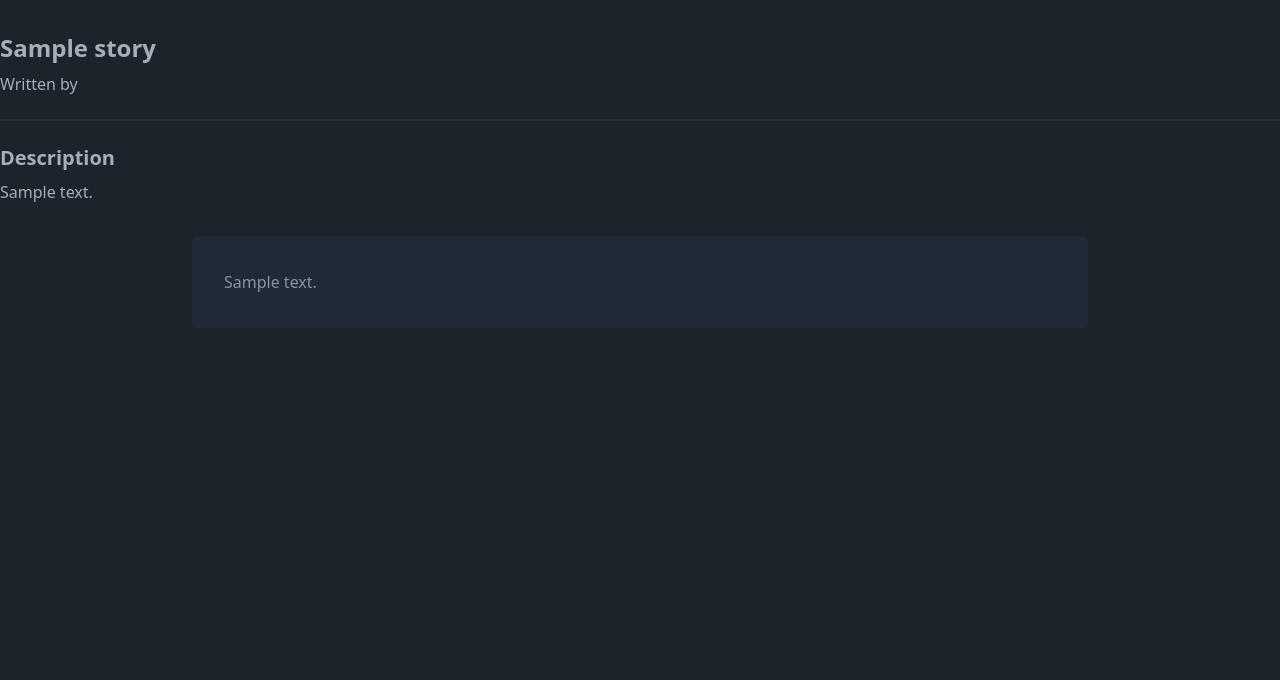
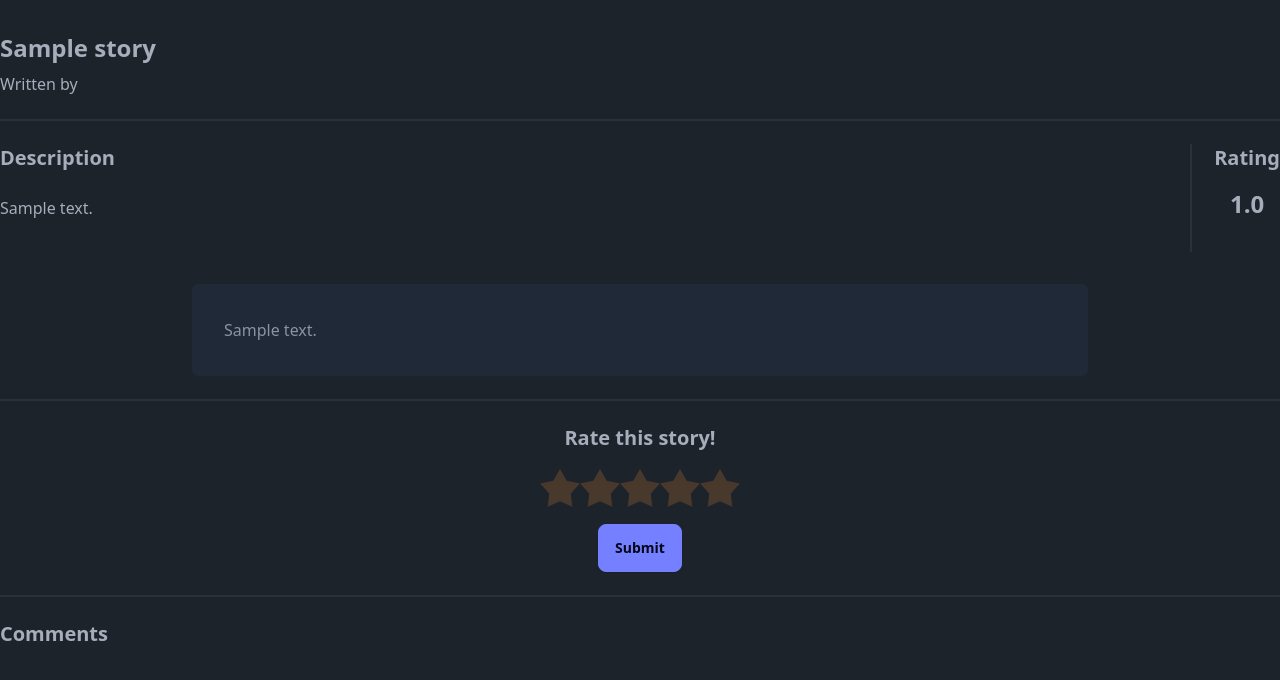
Before and after one commit to ReadVerseRPL/ReadVerse, a Flask app: page /story/1 in a window 1280 px wide. Shown: the part 80-760 px from the top of the page. Run offline with Flask 3, Linux system fonts and the light colour scheme; tables that the repository leaves empty hold one stand-in row (values such as "Sample post"); style sheets or scripts are compiled from the project's sources; some libraries are stand-ins or nearby versions.

Commit message:
Implement comment section and rating

```diff
--- a/readverse/routes/story.py
+++ b/readverse/routes/story.py
@@ -61,7 +61,12 @@
 @bp.get("/<int:story_id>/comments")
 def comments(story_id: int):
     # TODO: Get all comments and return as json
-    return jsonify([])
+    return jsonify(
+        {
+            "message": "Success",
+            "data": [],
+        }
+    )
 
 
 @bp.post("/<int:story_id>/comment")
--- /dev/null
+++ b/readverse/static/story/comments.js
@@ -0,0 +1,85 @@
+import {
+  createSignal,
+  createResource,
+  Suspense,
+  For,
+} from "https://cdn.skypack.dev/solid-js";
+import { render } from "https://cdn.skypack.dev/solid-js/web";
+import html from "https://cdn.skypack.dev/solid-js/html";
+
+const options = {
+  year: "numeric",
+  month: "numeric",
+  day: "numeric",
+  hour: "numeric",
+  minute: "numeric",
+  second: "numeric",
+};
+
+const formatter = new Intl.DateTimeFormat("en-US", options);
+/**
+ * @typedef {Object} Comment
+ * @property {string} content
+ * @property {string} timestamp
+ * @property {string} username
+ */
+
+/**
+ * @template T
+ * @typedef {Object} ServerResponse
+ * @property {string} message
+ * @property {T} data
+ */
+/**
+ * @returns {Promise<ServerResponse<Comment>>}
+ */
+const fetchComments = async () => {
+  const storyId = window.location.pathname.trimEnd("/").split("/").slice(-1)[0];
+  return (await fetch(`/story/${storyId}/comments`)).json();
+};
+
+const Comment = (props) => {
+  /** @type {Comment} */
+  const comment = props.comment;
+
+  return html`<div
+    class="flex flex-col gap-2 p-4 rounded-md border border-primary"
+  >
+    <div class="flex flex-col md:flex-row justify-between md:items-center">
+      <strong class="font-bold">${comment.username}</strong>
+      <time class="text-sm text-gray-500" datetime=${comment.timestamp}
+        >${formatter.format(comment.timestamp)}</time
+      >
+    </div>
+    <p>${comment.content}</p>
+  </div>`;
+};
+
+const CommentSection = () => {
+  const [content, setContent] = createSignal("");
+  const [comments, { refetch }] = createResource(fetchComments);
+  const allComments = comments() || {
+    data: [],
+  };
+
+  function postComment() {}
+
+  return html`<div class="flex flex-col gap-4">
+    <textarea
+      class="textarea textarea-bordered w-full"
+      onChange=${(e) => setContent(e.currentTarget.value)}
+    ></textarea>
+    <button
+      class="btn btn-primary w-fit ml-auto"
+      onClick=${() => postComment()}
+    >
+      Comment
+    </button>
+
+    <${For} each=${allComments.data}>
+        ${(comment) => html`<${Comment} comment=${comment} />`}
+    </For>
+  </div>`;
+};
+
+render(CommentSection, document.querySelector("#comments"));
--- a/readverse/templates/pages/story/read.html
+++ b/readverse/templates/pages/story/read.html
@@ -6,15 +6,63 @@
 
 <div class="divider"></div>
 
-<h2 class="text-xl font-bold pb-2">Description</h2>
-<p class="pb-8">{{ story.description }}</p>
+<div class="flex w-full justify-center pb-8">
+  <div class="flex flex-col gap-4 w-full">
+    <h2 class="text-xl font-bold pb-2">Description</h2>
+    <p class="pb-8">{{ story.description }}</p>
+  </div>
+
+  <div class="divider divider-horizontal"></div>
+
+  <div class="flex flex-col gap-4">
+    <strong class="text-xl text-center font-bold">Rating</strong>
+    <strong class="text-center font-bold text-2xl">{{ story.overall_rating | default("No Data", true) }}</strong>
+  </div>
+</div>
 
 <article class="prose mx-auto p-8 bg-gray-800 rounded-md !max-w-4xl" id="story"></article>
+
+<div class="divider"></div>
+
+<div class="flex flex-col gap-4 items-center">
+  <strong class="text-xl text-center font-bold">Rate this story!</strong>
+  <div class="rating rating-lg">
+    <input type="radio" name="rating" value="-1" disabled checked class="hidden" />
+    <input type="radio" name="rating" value="1" class="mask mask-star-2 bg-orange-400" />
+    <input type="radio" name="rating" value="2" class="mask mask-star-2 bg-orange-400" />
+    <input type="radio" name="rating" value="3" class="mask mask-star-2 bg-orange-400" />
+    <input type="radio" name="rating" value="4" class="mask mask-star-2 bg-orange-400" />
+    <input type="radio" name="rating" value="5" class="mask mask-star-2 bg-orange-400" />
+  </div>
+  <button class="btn btn-primary w-fit mx-auto" id="submitrating">Submit</button>
+</div>
+
+<div class="divider"></div>
+
+<h2 class="text-xl font-bold pb-2">Comments</h2>
+<div class="py-4" id="comments"></div>
 
 <script defer>
     const content = {{ story.content | tojson }}
     document.querySelector("#story").innerHTML = DOMPurify.sanitize(
       marked.parse(content)
     );
+
+    document.querySelector("#submitrating").addEventListener("click", async (e) => {
+      e.preventDefault()
+      const rating = document.querySelector('input[name="rating"]:checked').value
+      if (!!!rating || rating == -1) return alert("Invalid rating value!")
+
+      await fetch("/story/{{ story.id }}/rate", {
+        method: "POST",
+        body: JSON.stringify({ value: rating }),
+        headers: {
+          "Content-Type": "application/json"
+        }
+      })
+
+      alert("Successfully rated!")
+    })
 </script>
+<script type="module" src="{{ url_for('static', filename='story/comments.js') }}"></script>
 {% endblock %}
```
